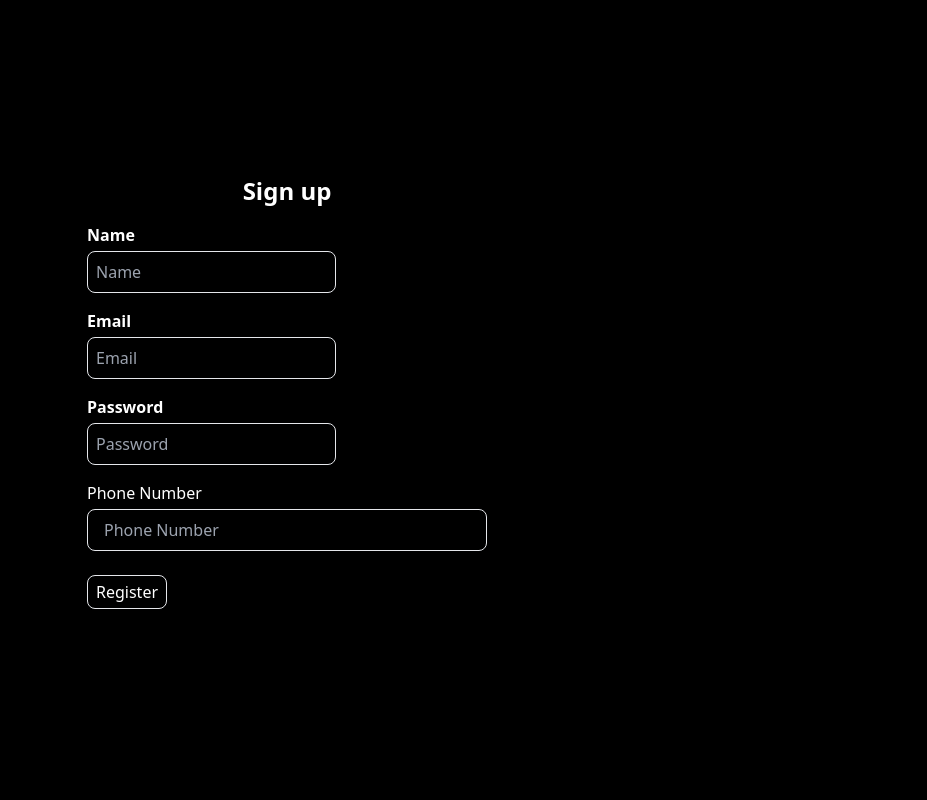
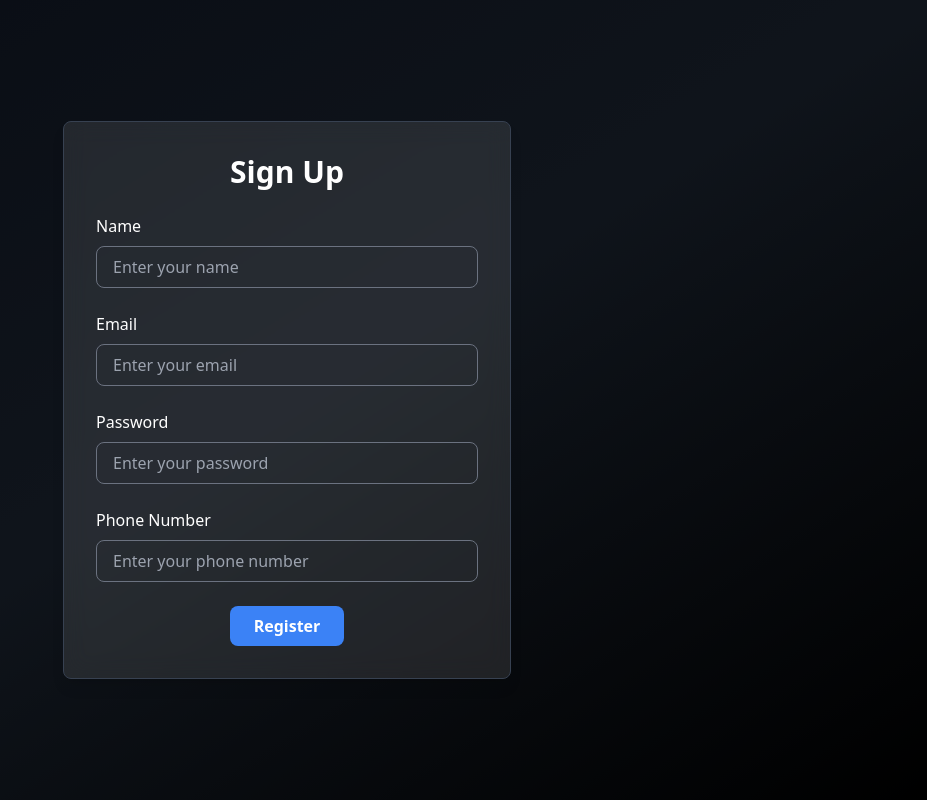
Before and after one commit to Aryans2411/Fleet-Management, a React (Create React App) app: page /signup in a window 1280 px wide. Shown: the whole page, without its empty margins (353-1280 px from the left). Built offline with nearby package versions, Linux system fonts and the light colour scheme.

Commit message:
improve styling

```diff
--- a/src/Components/Footer/Footer.jsx
+++ b/src/Components/Footer/Footer.jsx
@@ -1,4 +1,4 @@
-import React from 'react';
+import React from "react";
 
 const Footer = () => {
   return (
@@ -7,9 +7,8 @@ const Footer = () => {
       <div className="flex flex-col md:flex-row justify-between gap-24">
         {/* LEFT */}
         <div className="w-full md:w-1/2 lg:w-1/4 flex flex-col gap-8">
-                    <a href="/">
-                        <div className="text-xl tracking-wide">ECOHUB</div>
-                    </a>
+          <div className="text-xl tracking-wide">Fleeto</div>
+
           <p>Address</p>
           <span className="font-semibold">Email</span>
           <span className="font-semibold">Phone Number</span>
@@ -57,7 +56,10 @@ const Footer = () => {
         {/* RIGHT */}
         <div className="w-full md:w-1/2 lg:w-1/4 flex flex-col gap-8">
           <h1 className="font-medium text-lg">SUBSCRIBE</h1>
-                    <p>Be the first to get the latest news about trends, promotions, and much more!</p>
+          <p>
+            Be the first to get the latest news about trends, promotions, and
+            much more!
+          </p>
           <div className="flex">
             <input
               type="text"
@@ -72,7 +74,12 @@ const Footer = () => {
             <img src="/discover.png" alt="Discover" width={40} height={20} />
             <img src="/skrill.png" alt="Skrill" width={40} height={20} />
             <img src="/paypal.png" alt="PayPal" width={40} height={20} />
-                        <img src="/mastercard.png" alt="MasterCard" width={40} height={20} />
+            <img
+              src="/mastercard.png"
+              alt="MasterCard"
+              width={40}
+              height={20}
+            />
             <img src="/visa.png" alt="Visa" width={40} height={20} />
           </div>
         </div>
--- a/src/Components/Login/Login.jsx
+++ b/src/Components/Login/Login.jsx
@@ -47,61 +47,63 @@ export const Login = () => {
   };
 
   return (
-    <div className="bg-black min-h-screen flex items-center justify-center overflow-hidden relative">
-      <div className="absolute inset-0"></div>
-      <div className="bg-transparent p-6 rounded-lg shadow-md relative z-10 max-w-md w-full">
-        <h2 className="text-2xl font-bold text-center mb-4 text-white">
+    <div className="bg-gradient-to-br from-gray-900 via-gray-800 to-black min-h-screen flex items-center justify-center relative">
+      <div className="absolute inset-0 bg-black opacity-50"></div>
+      <div className="bg-white bg-opacity-10 backdrop-blur-md border border-gray-700 p-8 rounded-lg shadow-lg relative z-10 max-w-md w-full">
+        <h2 className="text-3xl font-extrabold text-center mb-6 text-white">
           Login
         </h2>
         {error && (
-          <div className="bg-red-100 text-red-700 p-2 rounded mb-4">
+          <div className="text-center bg-red-100 text-red-700 p-2 rounded mb-4">
             {error}
           </div>
         )}
-        <form onSubmit={handleSubmit}>
-          <div className="mb-4">
+        <form onSubmit={handleSubmit} className="space-y-6">
+          <div>
             <label
-              className="block text-white font-medium mb-1"
               htmlFor="email"
+              className="block text-white font-medium mb-2"
             >
               Email
             </label>
             <input
-              className="w-full px-4 py-2 text-white border bg-transparent rounded-lg focus:outline-none focus:ring-2 focus:ring-white"
+              className="w-full bg-transparent text-white px-4 py-2 border border-gray-500 rounded-lg focus:ring-2 focus:ring-blue-500 focus:outline-none"
               type="email"
               name="email"
               id="email"
-              placeholder="Email"
+              placeholder="Enter your email"
               value={formData.email}
               onChange={handleChange}
               required
             />
           </div>
-          <div className="mb-4">
+          <div>
             <label
-              className="block text-white font-medium mb-1"
               htmlFor="password"
+              className="block text-white font-medium mb-2"
             >
               Password
             </label>
             <input
-              className="w-full px-4 py-2 text-white border bg-transparent rounded-lg focus:outline-none focus:ring-2 focus:ring-white"
+              className="w-full bg-transparent text-white px-4 py-2 border border-gray-500 rounded-lg focus:ring-2 focus:ring-blue-500 focus:outline-none"
               type="password"
               name="password"
               id="password"
-              placeholder="Password"
+              placeholder="Enter your password"
               value={formData.password}
               onChange={handleChange}
               required
             />
           </div>
 
-          <button
-            type="submit"
-            className="w-full bg-transparent text-white py-2 my-4 rounded-lg hover:bg-white hover:text-black transition duration-200"
-          >
-            Login
-          </button>
+          <div className="flex justify-center">
+            <button
+              type="submit"
+              className="w-full bg-blue-500 hover:bg-blue-600 text-white py-2 my-4 rounded-lg transition-colors duration-300 focus:ring-4 focus:ring-blue-300 focus:outline-none"
+            >
+              Login
+            </button>
+          </div>
         </form>
         <div
           className="text-center mt-4 cursor-pointer text-blue-500 hover:text-blue-700"
--- a/src/Components/Signup/Signup.jsx
+++ b/src/Components/Signup/Signup.jsx
@@ -46,88 +46,87 @@ export const Signup = () => {
   };
 
   return (
+    <div className="bg-gradient-to-br from-gray-900 via-gray-800 to-black min-h-screen flex items-center justify-center relative">
+      <div className="absolute inset-0 bg-black opacity-50"></div>
+      <div className="bg-white bg-opacity-10 backdrop-blur-md border border-gray-700 p-8 rounded-lg shadow-lg relative z-10 max-w-md w-full">
+        <h2 className="text-3xl font-extrabold text-center mb-6 text-white">
+          Sign Up
+        </h2>
+        {error && <div className="text-red-500 mb-4 text-center">{error}</div>}
+        <form onSubmit={handleSubmit} className="space-y-6">
           <div>
-      <div className="bg-black min-h-screen flex items-center justify-center overflow-hidden relative">
-        <div className="absolute inset-0"></div>
-        <div className="bg-transparent p-6 rounded-lg shadow-md relative z-10 max-w-md w-full">
-          <h2 className="text-2xl font-bold text-center mb-4 text-white">
-            Sign up
-          </h2>
-          {error && <div className="text-red-500 mb-4">{error}</div>}
-          <form onSubmit={handleSubmit} className="signupform">
-            <div className="mb-4">
-              <label htmlFor="name" className="block text-white font-bold mb-1">
+            <label htmlFor="name" className="block text-white font-medium mb-2">
               Name
             </label>
             <input
-                className="bg-transparent text-white px-2 py-2 border rounded-lg focus:ring-2 focus:ring-white"
+              className="w-full bg-transparent text-white px-4 py-2 border border-gray-500 rounded-lg focus:ring-2 focus:ring-blue-500 focus:outline-none"
               type="text"
               name="name"
               id="name"
-                placeholder="Name"
+              placeholder="Enter your name"
               value={formData.name}
               onChange={handleChange}
               required
             />
           </div>
-            <div className="mb-4">
+          <div>
             <label
               htmlFor="email"
-                className="block text-white font-bold mb-1"
+              className="block text-white font-medium mb-2"
             >
               Email
             </label>
             <input
-                className="bg-transparent text-white px-2 py-2 border rounded-lg focus:ring-2 focus:ring-white"
+              className="w-full bg-transparent text-white px-4 py-2 border border-gray-500 rounded-lg focus:ring-2 focus:ring-blue-500 focus:outline-none"
               type="email"
               name="email"
               id="email"
-                placeholder="Email"
+              placeholder="Enter your email"
               value={formData.email}
               onChange={handleChange}
               required
             />
           </div>
-            <div className="mb-4">
+          <div>
             <label
               htmlFor="password"
-                className="block text-white font-bold mb-1"
+              className="block text-white font-medium mb-2"
             >
               Password
             </label>
             <input
-                className="bg-transparent text-white px-2 py-2 border rounded-lg focus:ring-2 focus:ring-white"
+              className="w-full bg-transparent text-white px-4 py-2 border border-gray-500 rounded-lg focus:ring-2 focus:ring-blue-500 focus:outline-none"
               type="password"
               name="password"
               id="password"
-                placeholder="Password"
+              placeholder="Enter your password"
               value={formData.password}
               onChange={handleChange}
               required
             />
           </div>
-            <div className="mb-4">
+          <div>
             <label
-                className="block text-white font-medium mb-1"
               htmlFor="phonenumber"
+              className="block text-white font-medium mb-2"
             >
               Phone Number
             </label>
             <input
-                className="w-full px-4 py-2 text-white border bg-transparent rounded-lg focus:outline-none focus:ring-2 focus:ring-white"
+              className="w-full bg-transparent text-white px-4 py-2 border border-gray-500 rounded-lg focus:ring-2 focus:ring-blue-500 focus:outline-none"
               type="text"
               name="phonenumber"
               id="phonenumber"
-                placeholder="Phone Number"
+              placeholder="Enter your phone number"
               value={formData.phonenumber}
               onChange={handleChange}
               required
             />
           </div>
-            <div className="mb-4">
+          <div className="flex justify-center">
             <button
               type="submit"
-                className="text-white border rounded-lg px-2 py-1 mt-2 bg-transparent hover:bg-white hover:text-black transition duration-200"
+              className="px-6 py-2 text-white font-bold bg-blue-500 hover:bg-blue-600 rounded-lg transition-colors duration-300 focus:ring-4 focus:ring-blue-300 focus:outline-none"
             >
               Register
             </button>
@@ -135,7 +134,6 @@ export const Signup = () => {
         </form>
       </div>
     </div>
-    </div>
   );
 };
 
```
Also changed, not shown: src/Page/home.jsx (+40 -26 lines). Lines whose indentation alone changed are shown as unchanged.
